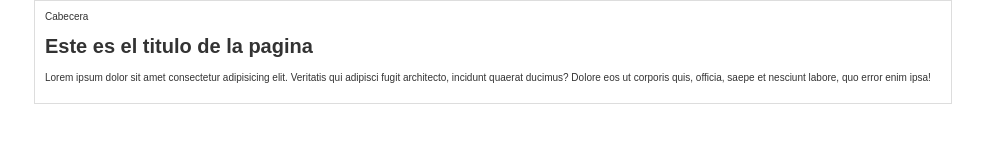
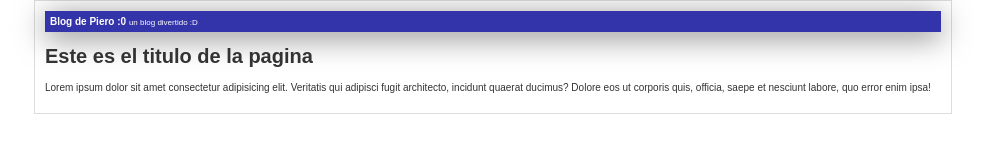
Before and after one commit to Mr-glove/PruebaBlog, a plain HTML site: page index.html in a window 1280 px wide. Shown: the whole page, without its empty margins (147-1132 px from the left). Drawn offline with Linux system fonts and the light colour scheme.

Commit message:
Cabecera finalizada

```diff
--- a/css/estilos.css
+++ b/css/estilos.css
@@ -5,6 +5,19 @@ body{
     font-size: 10px;
     margin: 0;
     padding: 0;
+}
+#cabecera{
+    background: #33A;
+    box-shadow: 0px 5px 30px 0px rgba(0,0,0,0.5);
+    color: white;
+    font-weight: bold;;
+    margin: 0;
+    padding: 0.5em;
+}
+#cabecera #tagline{
+    padding: 0, 0, 0,0.1 ;
+    font-weight: normal;
+    font-size: 0.8em;
 }
 #container{
     width: 70%;
--- a/index.html
+++ b/index.html
@@ -5,7 +5,10 @@
     </head>
     <body>
         <div id="container">
-            <div id="cabecera">Cabecera</div>
+            <div id="cabecera">
+                Blog de Piero :0
+                <span id="tagline">un blog divertido :D</span>
+            </div>
             <div id="post">
                 <h1>Este es el titulo de la pagina</h1>
                 <p>Lorem ipsum dolor sit amet consectetur
```
